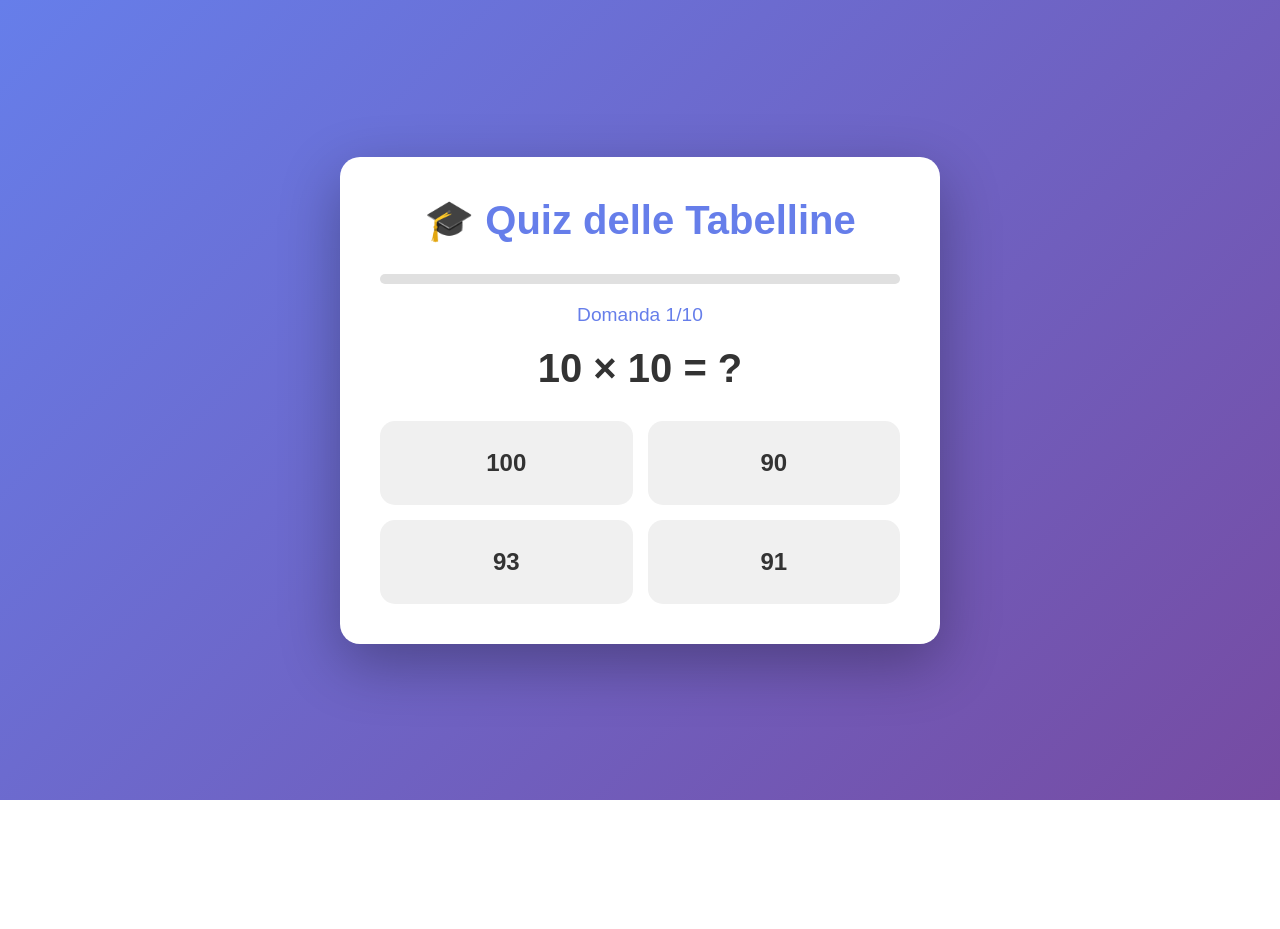
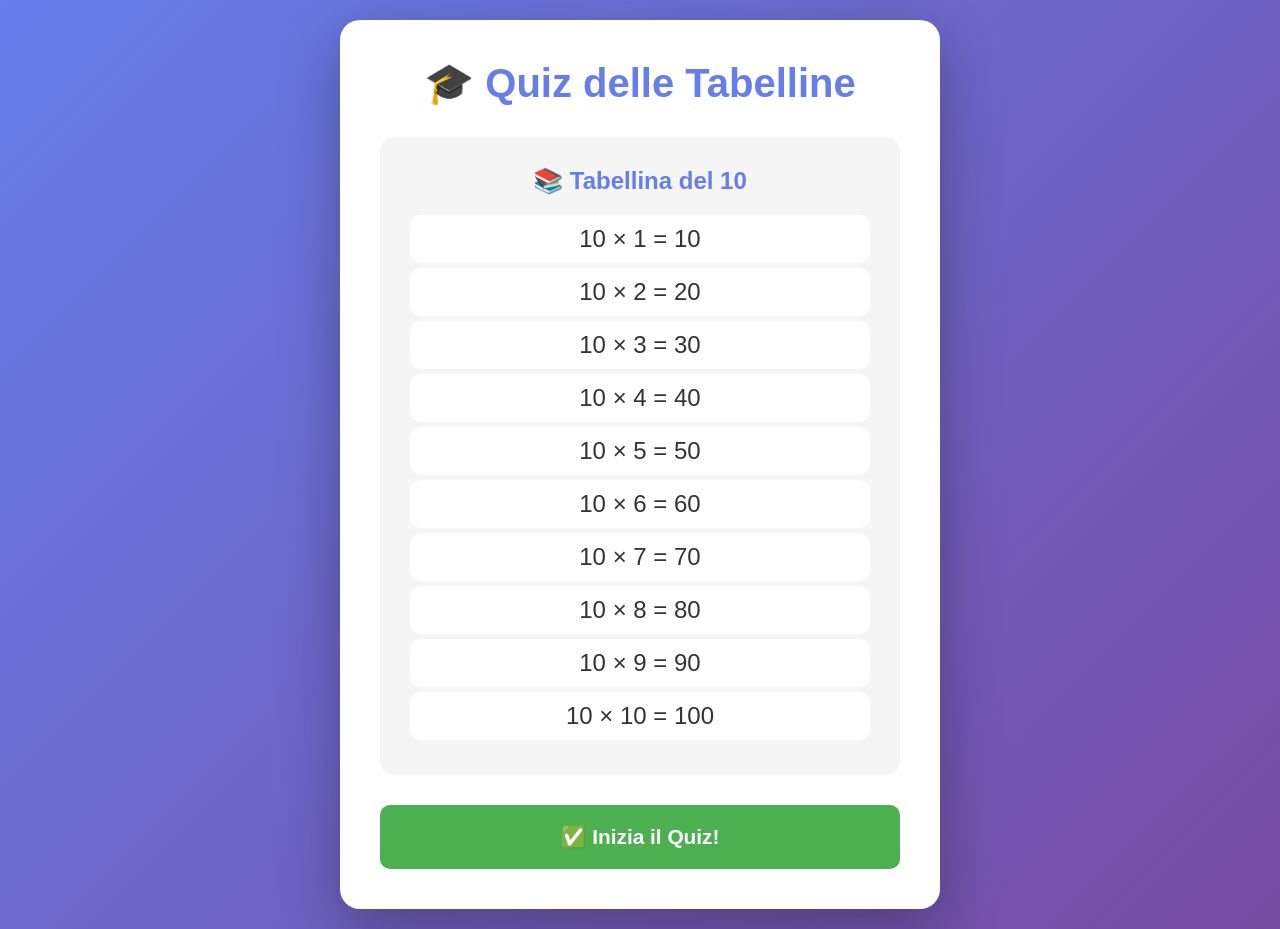
Before and after one commit to Mastyx/tabelline, a plain HTML site: page index.html in a window 1280 px wide. Both pictures are taken after a click on the button "10". Before the commit the page ends 800 px from the top, so only its background shows below. Drawn offline with Linux system fonts and the light colour scheme.

Commit message:
sistemata l anteprima della tabellina

```diff
--- a/index.html
+++ b/index.html
@@ -39,14 +39,55 @@
 
       .selection-screen,
       .quiz-screen,
-      .result-screen {
+      .result-screen,
+      .memorization-screen {
         display: none;
       }
 
       .selection-screen.active,
       .quiz-screen.active,
-      .result-screen.active {
+      .result-screen.active,
+      .memorization-screen.active {
         display: block;
+      }
+
+      .memorization-list {
+        background: #f5f5f5;
+        padding: 30px;
+        border-radius: 15px;
+        margin-bottom: 30px;
+      }
+
+      .memorization-list h2 {
+        color: #667eea;
+        text-align: center;
+        margin-bottom: 20px;
+      }
+
+      .tabellina-item {
+        font-size: 1.5em;
+        padding: 10px;
+        margin: 5px 0;
+        text-align: center;
+        background: white;
+        border-radius: 10px;
+        color: #333;
+      }
+
+      .start-quiz-btn {
+        width: 100%;
+        padding: 20px;
+        font-size: 1.3em;
+        background: #4caf50;
+        color: white;
+        border: none;
+        border-radius: 10px;
+        cursor: pointer;
+        font-weight: bold;
+      }
+
+      .start-quiz-btn:hover {
+        background: #45a049;
       }
 
       .tabellina-grid {
@@ -220,6 +261,14 @@
         </div>
       </div>
 
+      <!-- Schermata memorizzazione -->
+      <div class="memorization-screen">
+        <div class="memorization-list" id="memorizationList"></div>
+        <button class="start-quiz-btn" onclick="startQuizAfterMemorization()">
+          ✅ Inizia il Quiz!
+        </button>
+      </div>
+
       <!-- Schermata quiz -->
       <div class="quiz-screen">
         <div class="progress-bar">
@@ -257,6 +306,32 @@
         correctAnswers = 0;
         wrongAnswers = 0;
         generateQuestions();
+
+        // Se è una tabellina singola, mostra la schermata di memorizzazione
+        if (tabellina !== "tutte") {
+          showMemorization();
+        } else {
+          // Se sono tutte le tabelline, inizia direttamente il quiz
+          showScreen("quiz");
+          showQuestion();
+        }
+      }
+
+      function showMemorization() {
+        showScreen("memorization");
+        const container = document.getElementById("memorizationList");
+        container.innerHTML = `<h2>📚 Tabellina del ${currentTabellina}</h2>`;
+
+        for (let i = 1; i <= 10; i++) {
+          const result = currentTabellina * i;
+          const item = document.createElement("div");
+          item.className = "tabellina-item";
+          item.textContent = `${currentTabellina} × ${i} = ${result}`;
+          container.appendChild(item);
+        }
+      }
+
+      function startQuizAfterMemorization() {
         showScreen("quiz");
         showQuestion();
       }
@@ -393,11 +468,18 @@
 
       function showScreen(screen) {
         document.querySelector(".selection-screen").classList.remove("active");
+        document
+          .querySelector(".memorization-screen")
+          .classList.remove("active");
         document.querySelector(".quiz-screen").classList.remove("active");
         document.querySelector(".result-screen").classList.remove("active");
 
         if (screen === "selection") {
           document.querySelector(".selection-screen").classList.add("active");
+        } else if (screen === "memorization") {
+          document
+            .querySelector(".memorization-screen")
+            .classList.add("active");
         } else if (screen === "quiz") {
           document.querySelector(".quiz-screen").classList.add("active");
         } else if (screen === "result") {
```
